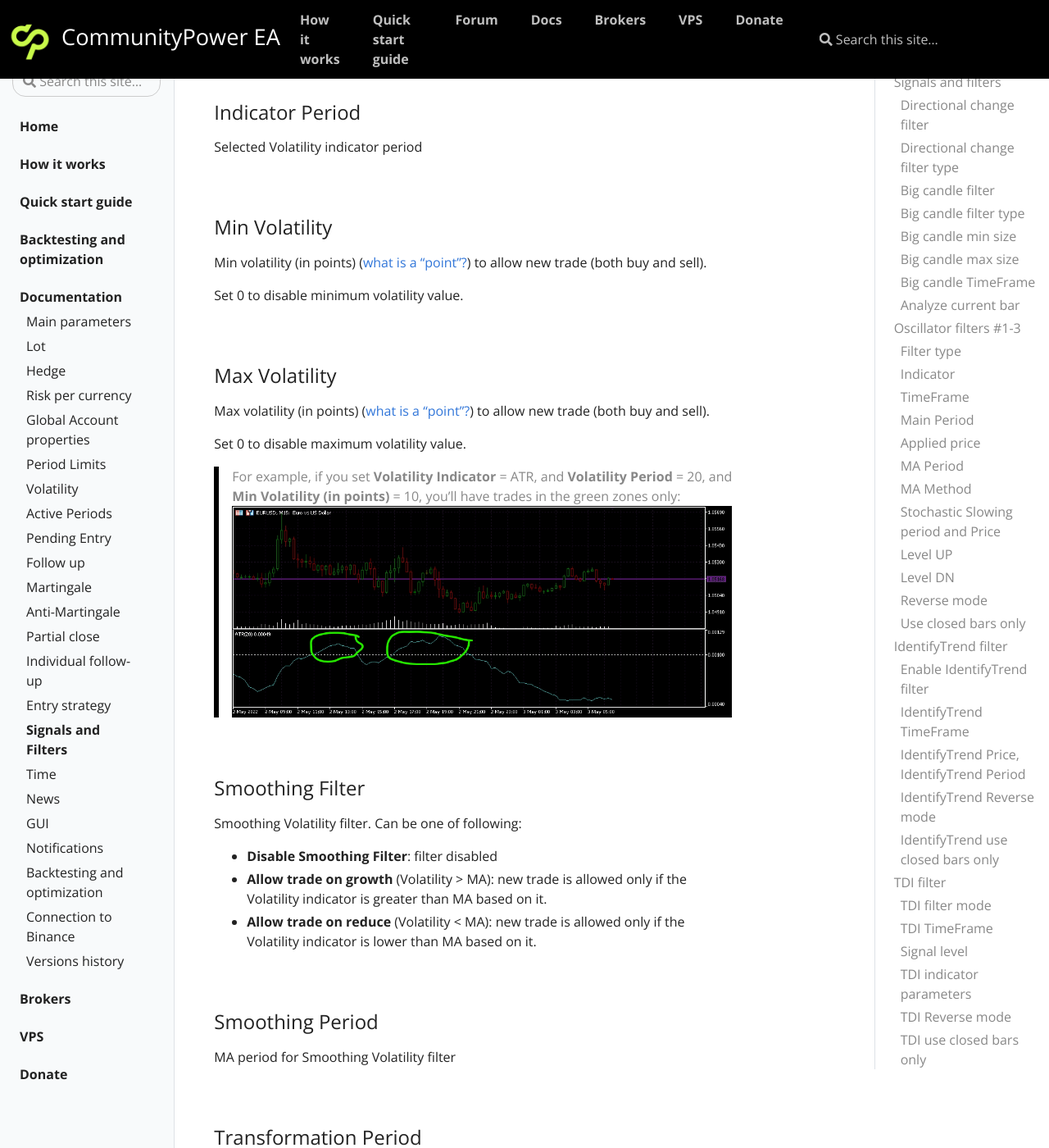
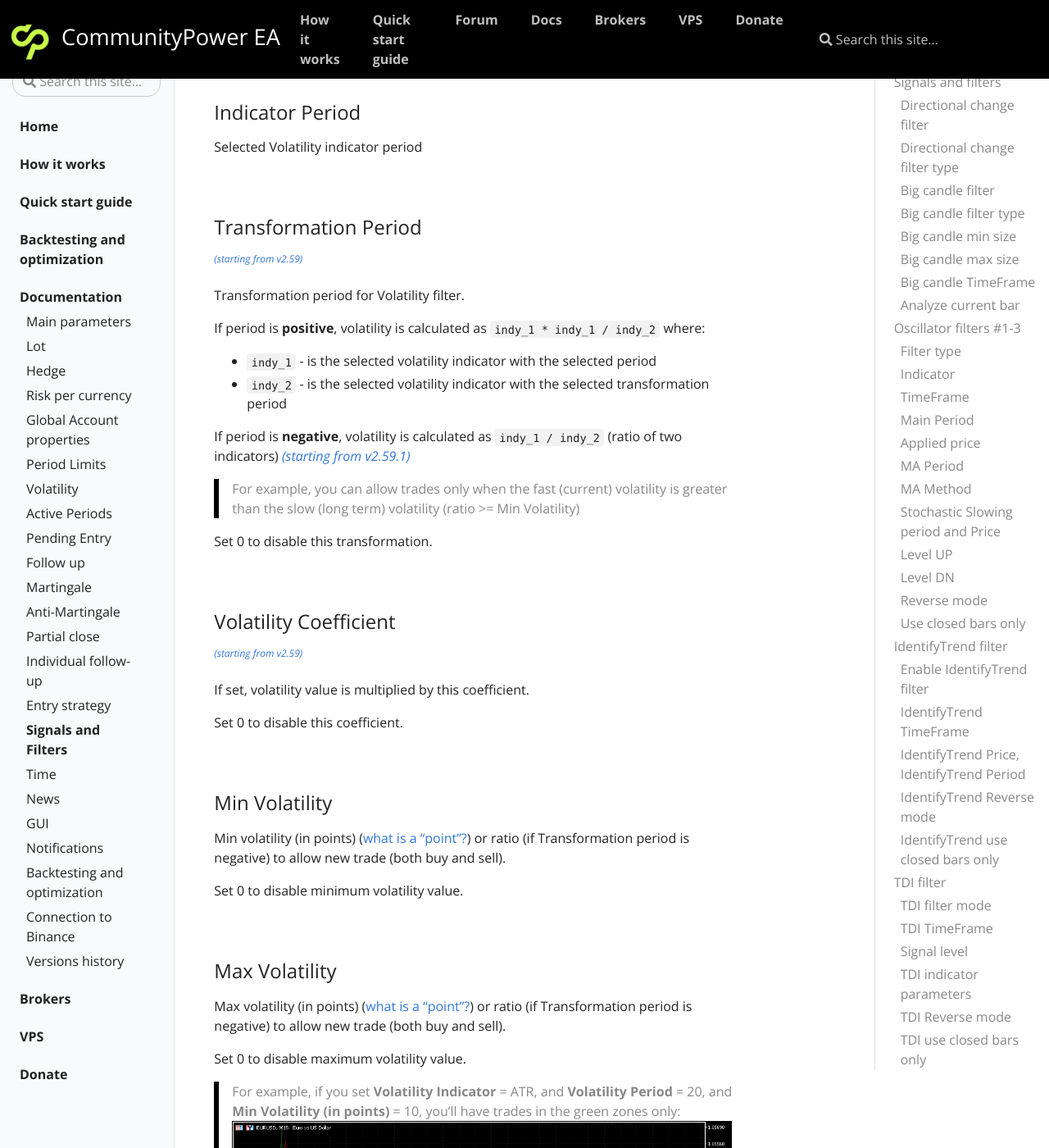
Before and after one commit to komposter/CommunityPowerEA.com, a Jekyll site: the page built from _docs/signals-and-filters.md, in a window 1280 px wide and 1400 px high, scrolled down 30649 px. Shown: the whole window at 82% size. Built offline with Jekyll 4.4.1, drawn with Linux system fonts in a browser that asks for light colours; some of the changed text lies outside the part shown.

Commit message:
Content change

```diff
--- a/_docs/signals-and-filters.md
+++ b/_docs/signals-and-filters.md
@@ -1066,9 +1066,35 @@ Selected Volatility indicator period
 
 <br />
 
+### Transformation Period
+<sup>[*(starting from v2.59)*](/docs/versions-history#20240118-0426-259)</sup>
+
+Transformation period for Volatility filter.
+
+If period is **positive**, volatility is calculated as `indy_1 * indy_1 / indy_2` where:
+* `indy_1` - is the selected volatility indicator with the selected period
+* `indy_2` - is the selected volatility indicator with the selected transformation period
+
+If period is **negative**, volatility is calculated as `indy_1 / indy_2` (ratio of two indicators) [*(starting from v2.59.1)*](/docs/versions-history#20240428-0429-2591)
+
+> For example, you can allow trades only when the fast (current) volatility is greater than the slow (long term) volatility (ratio >= Min Volatility)
+
+Set 0 to disable this transformation.
+
+<br />
+
+### Volatility Coefficient
+<sup>[*(starting from v2.59)*](/docs/versions-history#20240118-0426-259)</sup>
+
+If set, volatility value is multiplied by this coefficient.
+
+Set 0 to disable this coefficient.
+
+<br />
+
 ### Min Volatility
 
-Min volatility (in points) ([what is a "point"?](/docs/FAQ/what-is-a-point)) to allow new trade (both buy and sell).
+Min volatility (in points) ([what is a "point"?](/docs/FAQ/what-is-a-point)) or ratio (if Transformation period is negative) to allow new trade (both buy and sell).
 
 Set 0 to disable minimum volatility value.
 
@@ -1076,7 +1102,7 @@ Set 0 to disable minimum volatility value.
 
 ### Max Volatility
 
-Max volatility (in points) ([what is a "point"?](/docs/FAQ/what-is-a-point)) to allow new trade (both buy and sell).
+Max volatility (in points) ([what is a "point"?](/docs/FAQ/what-is-a-point)) or ratio (if Transformation period is negative) to allow new trade (both buy and sell).
 
 Set 0 to disable maximum volatility value.
 
@@ -1097,28 +1123,6 @@ Smoothing Volatility filter. Can be one of following:
 ### Smoothing Period
 
 MA period for Smoothing Volatility filter
-
-<br />
-
-### Transformation Period
-<sup>[*(starting from v2.59)*](/docs/versions-history#20240118-0426-259)</sup>
-
-Transformation period for Volatility filter.
-
-If set, volatility is calculated as `indy_1 * indy_1 / indy_2` where:
-* `indy_1` - is the selected volatility indicator with the selected period
-* `indy_2` - is the selected volatility indicator with the selected transformation period
-
-Set 0 to disable this transformation.
-
-<br />
-
-### Volatility Coefficient
-<sup>[*(starting from v2.59)*](/docs/versions-history#20240118-0426-259)</sup>
-
-If set, volatility value is multiplied by this coefficient.
-
-Set 0 to disable this coefficient.
 
 <br />
 <br />
--- a/_docs/versions-history.md
+++ b/_docs/versions-history.md
@@ -771,3 +771,13 @@ permalink: /docs/versions-history
 [<button class="btn btn-success">Download v2.59 for MT5</button>]({{site.baseurl}}/assets/EAs/CommunityPower 2.59.ex5)
 [<button class="btn btn-primary">Download v2.59 for MT4</button>]({{site.baseurl}}/assets/EAs/CommunityPower 2.59.ex4)
 [<button class="btn btn-info">Download v2.59.a for MT5</button>]({{site.baseurl}}/assets/EAs/CommunityPower 2.59.a.ex5)
+
+
+<br />
+
+### 2024.04.28-04.29 (2.59.1)
+* [+] Volatility Filter with Transformation Period < 0 calculates Ratio of volatilities ("indicator 1 / indicator 2")
+
+[<button class="btn btn-success">Download v2.59.1 for MT5</button>]({{site.baseurl}}/assets/EAs/CommunityPower 2.59.1.ex5)
+[<button class="btn btn-primary">Download v2.59.1 for MT4</button>]({{site.baseurl}}/assets/EAs/CommunityPower 2.59.1.ex4)
+[<button class="btn btn-info">Download v2.59.1.a for MT5</button>]({{site.baseurl}}/assets/EAs/CommunityPower 2.59.1.a.ex5)
```
Also changed, not shown: 3 other files.
